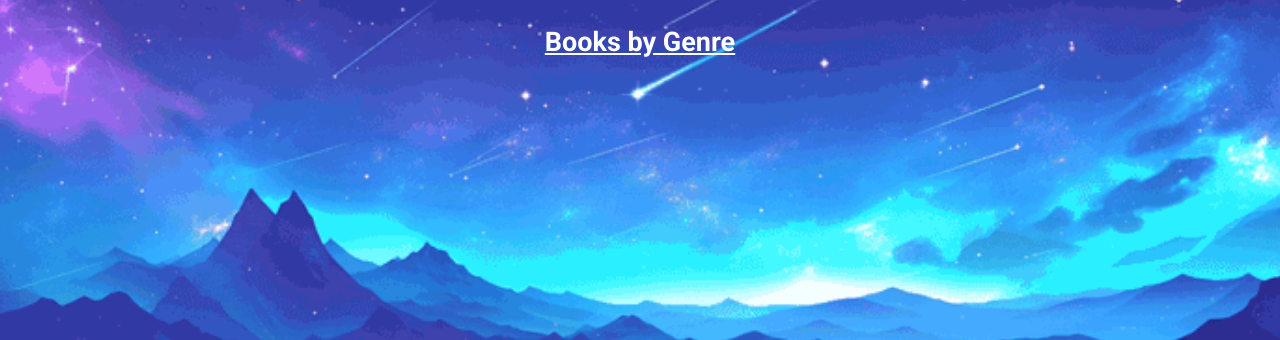
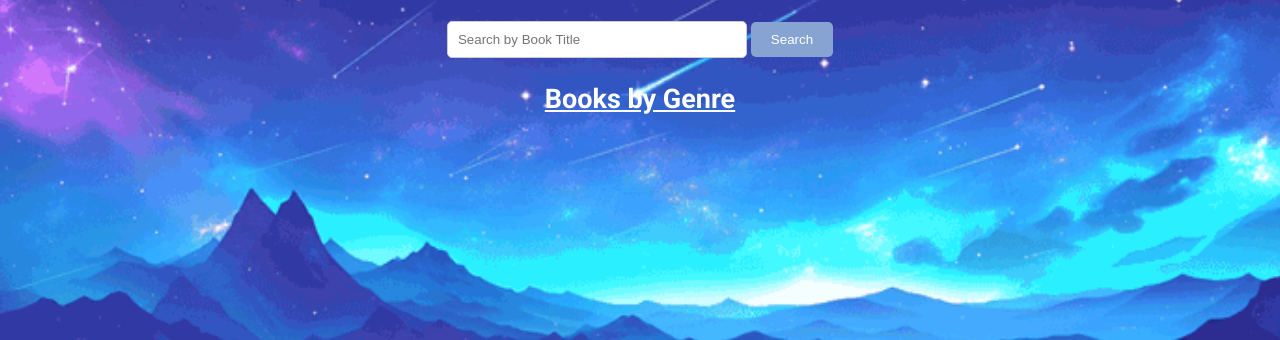
Before and after one commit to tsagaanb/cs412, a Django app: page /project/ in a window 1280 px wide. Shown: the part 119-459 px from the top of the page. Run offline with Django 4.2, Linux system fonts and the light colour scheme; data that the repository does not hold is empty; some web fonts are replaced.

Commit message:
Adding a search engine for the books and authors

```diff
--- a/project/management/commands/load_books_and_authors.py
+++ b/project/management/commands/load_books_and_authors.py
@@ -14,7 +14,7 @@ class Command(BaseCommand):
     OPEN_LIBRARY_AUTHOR_DETAILS_URL = "https://openlibrary.org/authors/{}.json"
     GOOGLE_API_KEY = "AIzaSyDlKkk-tLl71yvjuolcGBnbpdfCO7JI_po"  # Replace with your Google Books API key
 
-    def fetch_books_from_google(self, query="*", start_index=0, max_results=40, language='id'):
+    def fetch_books_from_google(self, query="Brigid Kemmerer", start_index=0, max_results=40, language='en'):
         """
         Fetch books from Google Books API using a query.
         """
@@ -179,10 +179,10 @@ class Command(BaseCommand):
         """
         Main command execution logic.
         """
-        query = "*"  # Modify this query to fetch different types of books
+        query = "Brigid Kemmerer"  # Modify this query to fetch different types of books
         max_results = 40
         start_index = 0
-        language = "id"
+        language = "en"
 
         self.stdout.write("Starting to fetch and save books and authors...")
 
--- a/project/templates/project/show_all_books.html
+++ b/project/templates/project/show_all_books.html
@@ -14,6 +14,15 @@
 <!-- Body -->
 
 {% block content %}
+    <!-- Search Bar -->
+    <div class="search-container">
+        <form method="GET" action="">
+            <input type="text" name="q" placeholder="Search by Book Title" value="" class="search-bar">
+            <button type="submit" class="search-button">Search</button>
+        </form>
+    </div>
+
+    <!-- Books by Genre -->
     <div class="genre-section">
         <h2>Books by Genre</h2>
 
--- a/project/views.py
+++ b/project/views.py
@@ -22,6 +22,11 @@ from django.contrib.auth.forms import UserCreationForm
 # imports used for language selection
 from django.views.decorators.csrf import csrf_exempt
 
+# FOR SEARCH ENGINE
+# to find fuzzy matches for the search query from a list of book titles or author names.
+from difflib import get_close_matches
+# to dynamically build queries to filter the database for those fuzzy matches.
+from django.db.models import Q
 
 @csrf_exempt
 def set_language(request):
@@ -42,6 +47,42 @@ def get_books(request):
     return books
 
 
+def fuzzy_filter_books(queryset, field, query):
+    ''' Filter books by partial and fuzzy matching on title '''
+    # Partial matching using icontains
+    partial_matches = queryset.filter(book_title__icontains=query)
+
+    # Fuzzy matching using difflib
+    field_values = queryset.values_list("book_title", flat=True)
+    close_matches = get_close_matches(query.lower(), [title.lower() for title in field_values], n=10, cutoff=0.6)
+
+    # Combine both sets of matches
+    return queryset.filter(
+        Q(book_title__in=close_matches) | Q(book_title__icontains=query)
+    )
+
+
+def fuzzy_filter_authors(queryset, fields, query, cutoff=0.6):
+    """Filter authors by partial and fuzzy matching on multiple fields."""
+    # Partial matching using icontains
+    partial_matches = queryset.filter(
+        Q(author_first_name__icontains=query) | Q(author_last_name__icontains=query)
+    ).distinct()  # Apply distinct here
+
+    # Fuzzy matching using difflib
+    field_values = {
+        obj.pk: " ".join([str(getattr(obj, field, '')).lower() for field in fields])
+        for obj in queryset
+    }
+    matches = get_close_matches(query.lower(), field_values.values(), cutoff=cutoff)
+    matching_pks = [pk for pk, value in field_values.items() if value in matches]
+    fuzzy_matches = queryset.filter(pk__in=matching_pks).distinct()  # Apply distinct here
+
+    # Combine partial and fuzzy matches
+    combined_queryset = partial_matches.union(fuzzy_matches, all=True)  # Do not apply distinct here
+    return combined_queryset
+
+# VIEWS START HERE
 class ShowAllBooksView(ListView):
     ''' A view to show a list of all the Books '''
 
@@ -71,8 +112,16 @@ class ShowAllBooksView(ListView):
         return context
 
     def get_queryset(self):
+        query = self.request.GET.get('q', '')  # Get the search query
+
         # Use the get_books function to get books based on language
-        return get_books(self.request)
+        books = get_books(self.request)
+
+        if query:
+            # Filter books based on title or author name with fuzzy matching
+            books = fuzzy_filter_books(books, 'book_title', query)
+
+        return books
 
 
 class ShowAllAuthorsView(ListView):
@@ -87,13 +136,20 @@ class ShowAllAuthorsView(ListView):
         selected_language = self.request.session.get('language', 'all')  # Default to "all"
 
         if selected_language == 'all' or not selected_language:
-            # Return all authors if "All Books" is selected
-            authors = Author.objects.all().order_by('author_first_name')
+            authors = Author.objects.all()
         else:
             # Filter authors who have books in the selected language
-            authors = Author.objects.filter(book__book_languages=selected_language).distinct().order_by('author_first_name')
+            authors = Author.objects.filter(book__book_languages=selected_language).distinct()
 
-        return authors
+        # Get the search query
+        query = self.request.GET.get('q', '')
+
+        if query:
+            # Apply fuzzy filtering to match both first and last names
+            authors = fuzzy_filter_authors(authors, ['author_first_name', 'author_last_name'], query)
+
+        # Apply ordering after filtering
+        return authors.order_by('author_first_name')
 
     def get_context_data(self, **kwargs):
         context = super().get_context_data(**kwargs)
--- a/static/project_styles.css
+++ b/static/project_styles.css
@@ -99,7 +99,7 @@ nav ul li a:hover {
 /* Show All Books Page */
 .genre-section {
     margin: 60px;
-    margin-top: 140px;
+    margin-top: 20px;
     margin-bottom: 40px;
     font-size:18px;
 }
@@ -489,7 +489,7 @@ nav ul li a:hover {
     border-radius: 8px;
     margin: 40px;
     box-shadow: 0px 4px 6px rgba(0, 0, 0, 0.1);
-    margin-top: 140px;
+    margin-top: 20px;
 }
 
 /* Section title */
@@ -1570,3 +1570,30 @@ form {
     margin-bottom: 10px;
     text-align: left;
 }
+
+/* Search Engine Styles */
+.search-container {
+    margin-bottom: 20px;
+    text-align: center;
+    margin-top: 140px;
+}
+
+.search-bar {
+    padding: 10px;
+    width: 300px;
+    border: 1px solid #ccc;
+    border-radius: 5px;
+}
+
+.search-button {
+    padding: 10px 20px;
+    background-color: #86a3d2;
+    color: white;
+    border: none;
+    border-radius: 5px;
+    cursor: pointer;
+}
+
+.search-button:hover {
+    background-color: #6483b5;
+}
```
Also changed, not shown: project/templates/project/show_all_authors.html (+11 -0 lines).
